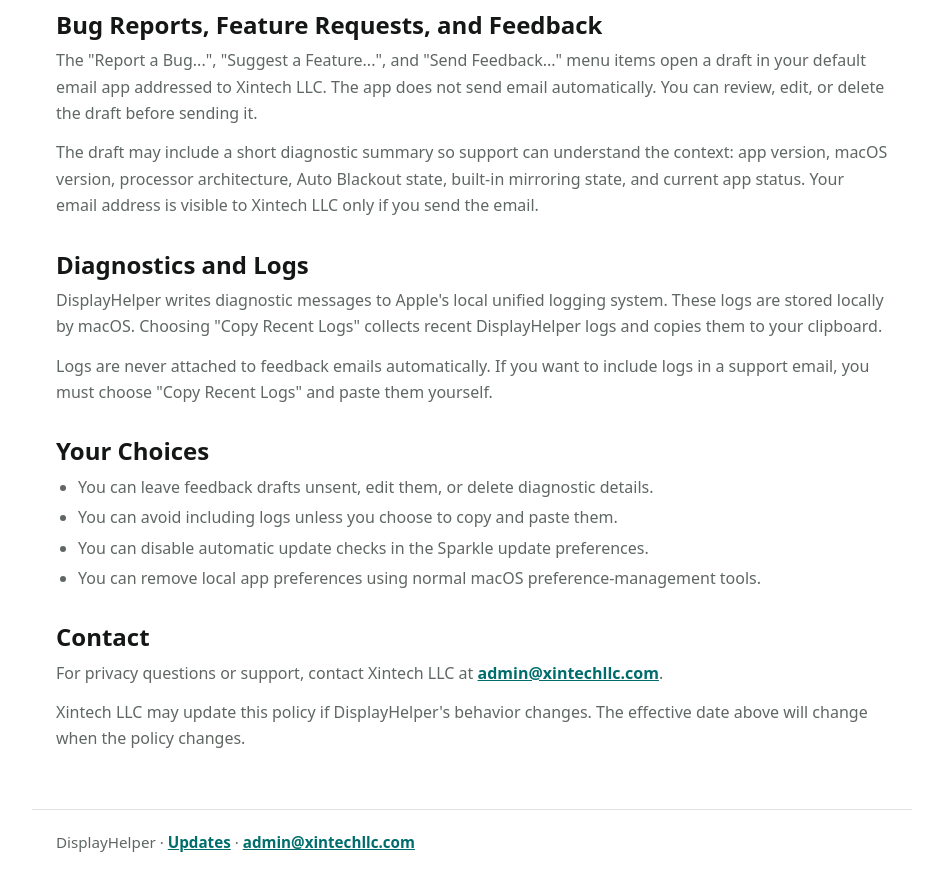
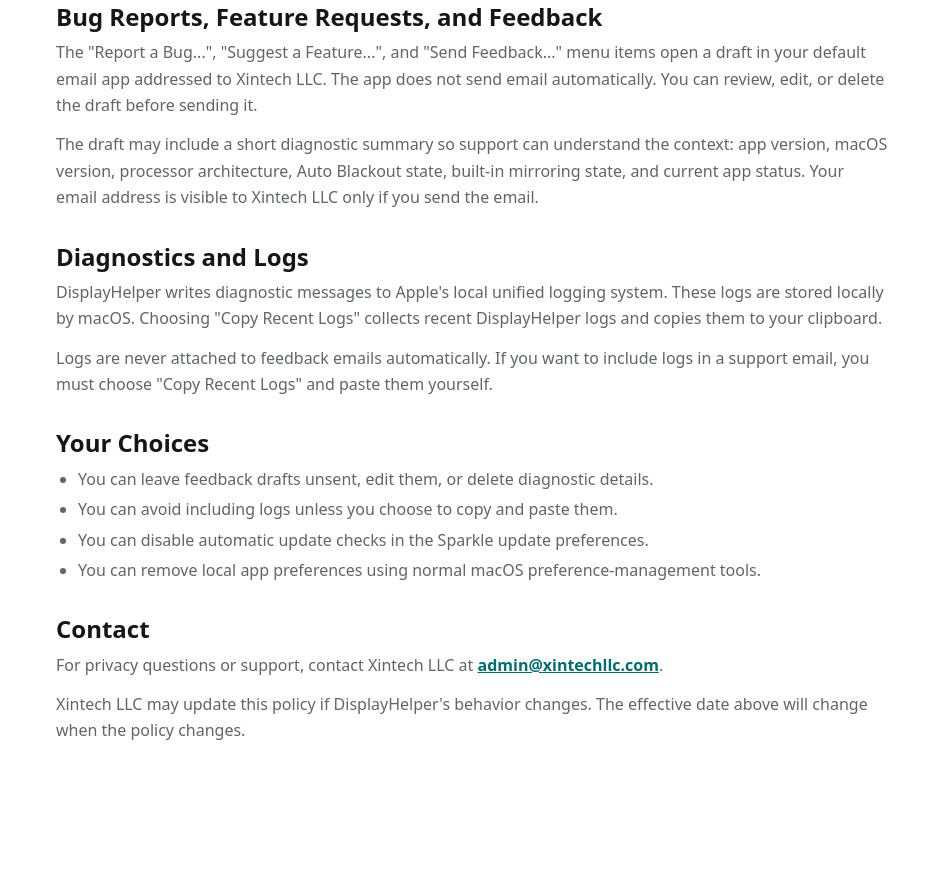
Before and after one commit to Samx2015/DisplayHelperUpdates, a plain HTML site: page privacy.html in a window 1280 px wide. Shown: the part 1157-2040 px from the top of the page, without its empty margins (168-1111 px from the left). After the commit the page ends 1958 px from the top, so only its background shows below. Drawn offline with Linux system fonts and the light colour scheme.

Commit message:
Remove privacy page footer

```diff
--- a/privacy.html
+++ b/privacy.html
@@ -36,28 +36,19 @@
       }
 
       header,
-      main,
-      footer {
+      main {
         width: min(100%, 880px);
         margin: 0 auto;
         padding: 0 24px;
       }
 
       header {
-        padding-top: 44px;
+        padding-top: 36px;
         padding-bottom: 24px;
       }
 
       main {
         padding-bottom: 44px;
-      }
-
-      footer {
-        padding-top: 20px;
-        padding-bottom: 28px;
-        border-top: 1px solid var(--line);
-        color: var(--muted);
-        font-size: 0.95rem;
       }
 
       h1 {
@@ -258,12 +249,5 @@
       </section>
     </main>
 
-    <footer>
-      <span>DisplayHelper</span>
-      <span> · </span>
-      <a href="https://samx2015.github.io/DisplayHelperUpdates/">Updates</a>
-      <span> · </span>
-      <a href="mailto:admin@xintechllc.com">admin@xintechllc.com</a>
-    </footer>
   </body>
 </html>
```
